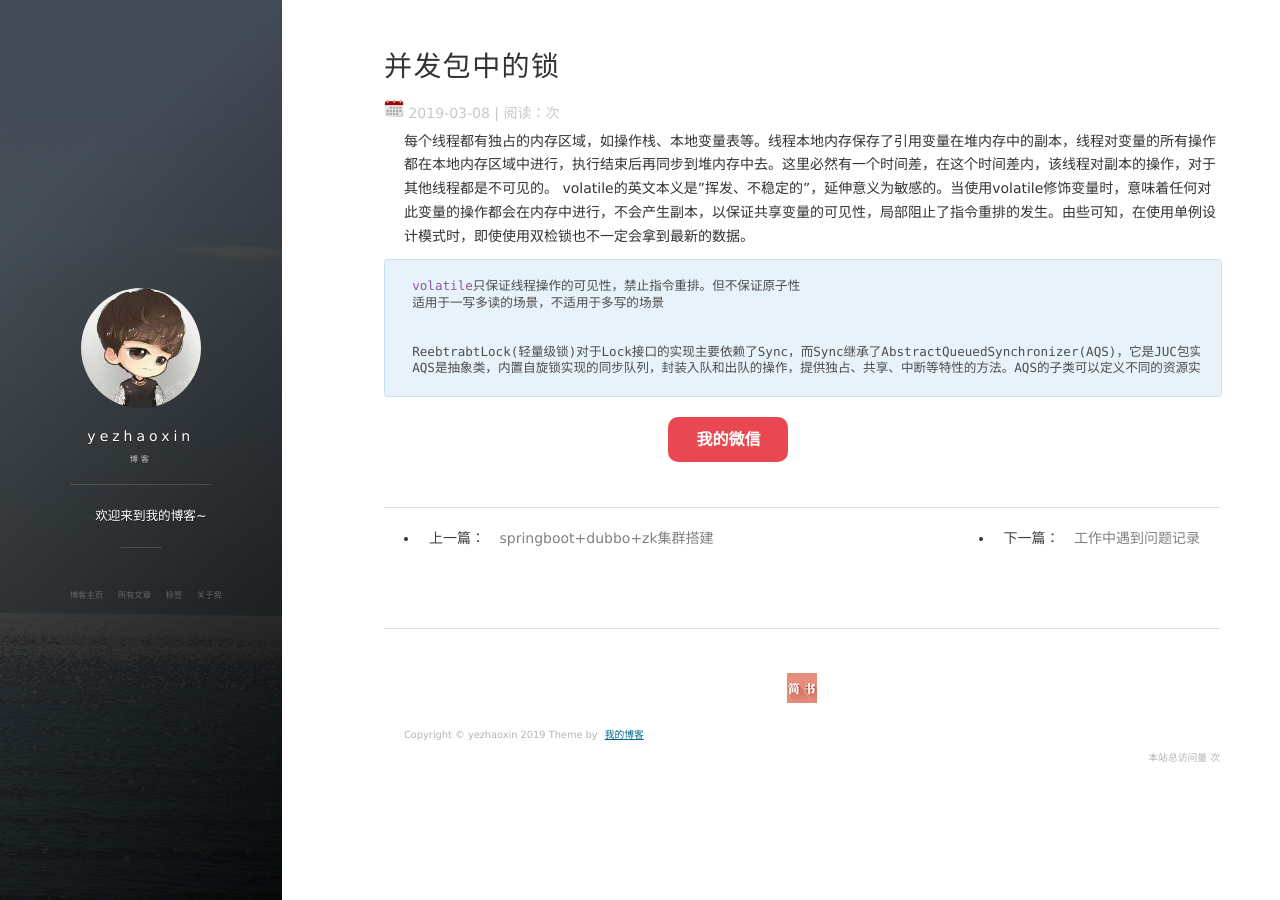
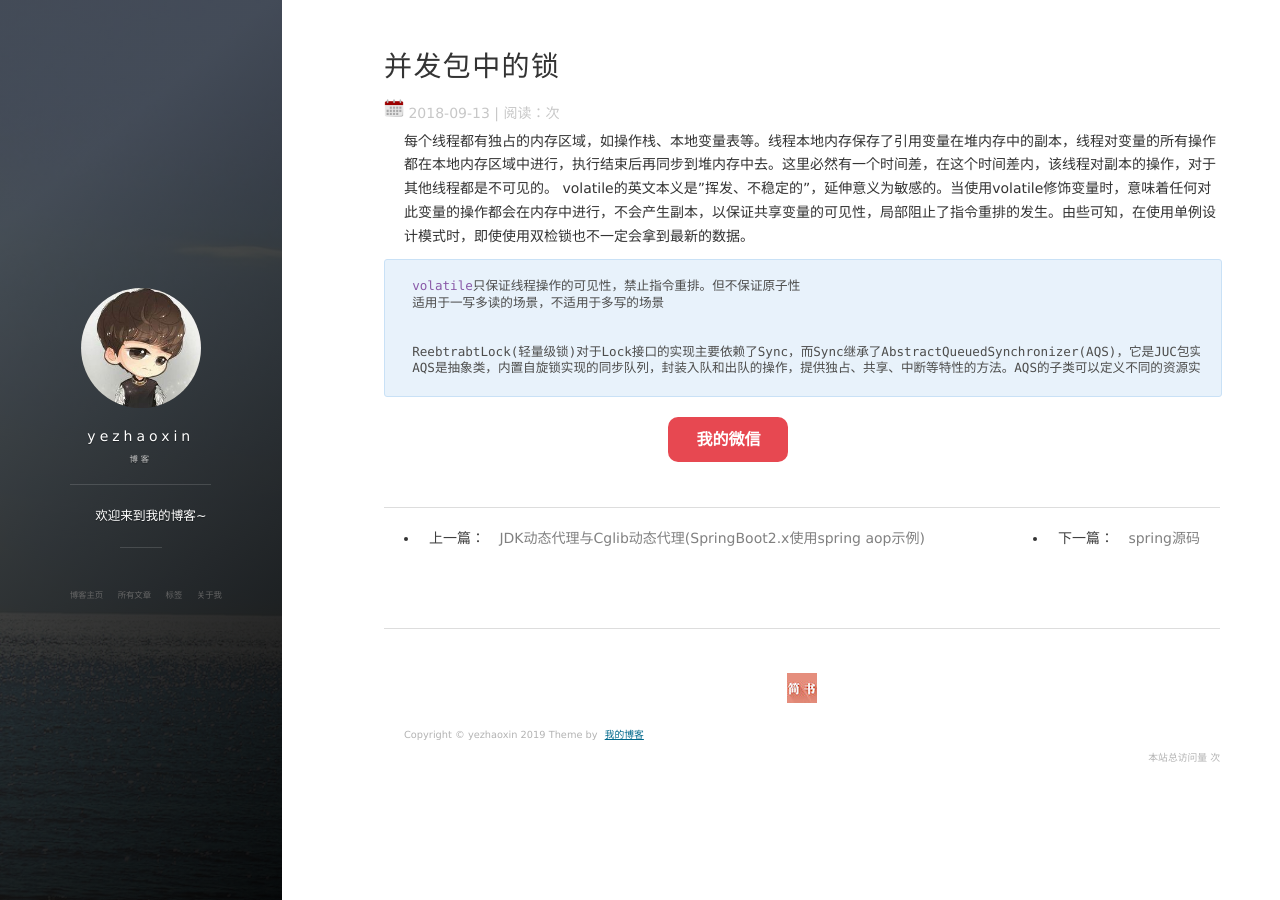
Before and after one commit to YZX2018/yzx2018.github.io, a Jekyll site: the page built from _posts/2018-09-13-java并发包中的锁.md, in a window 1280 px wide. Built offline with Jekyll 4.4.1, drawn with Linux system fonts in a browser that asks for light colours; nearby versions of some CDN libraries; comment, search, counter and statistics services are not loaded.

```diff
--- a/_posts/2018-09-13-java并发包中的锁.md
+++ b/_posts/2018-09-13-java并发包中的锁.md
@@ -1,7 +1,7 @@
 ---
 layout: post
 title: "并发包中的锁"
-date: 2019-03-08
+date: 2018-09-13
 tags: java
 ---
 
```
Also changed, not shown: _posts/2018-06-12-RocketMQ集群消息与广播消费.md (+1 -1 lines), _posts/2018-08-08-分布式事务之MQ可靠消息.md (+1 -1 lines), _posts/2019-07-02-分布式任务调度之XXL-JOB.md (+1 -1 lines).
